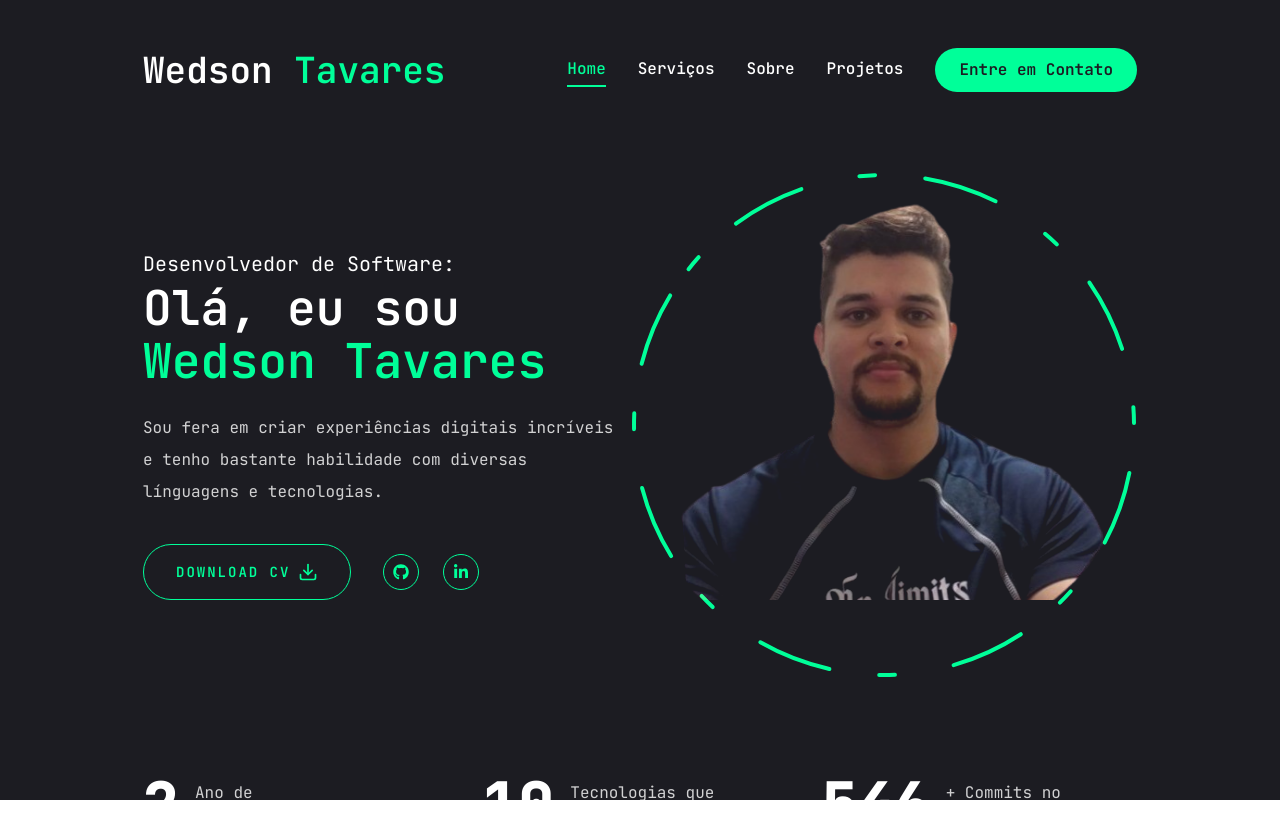
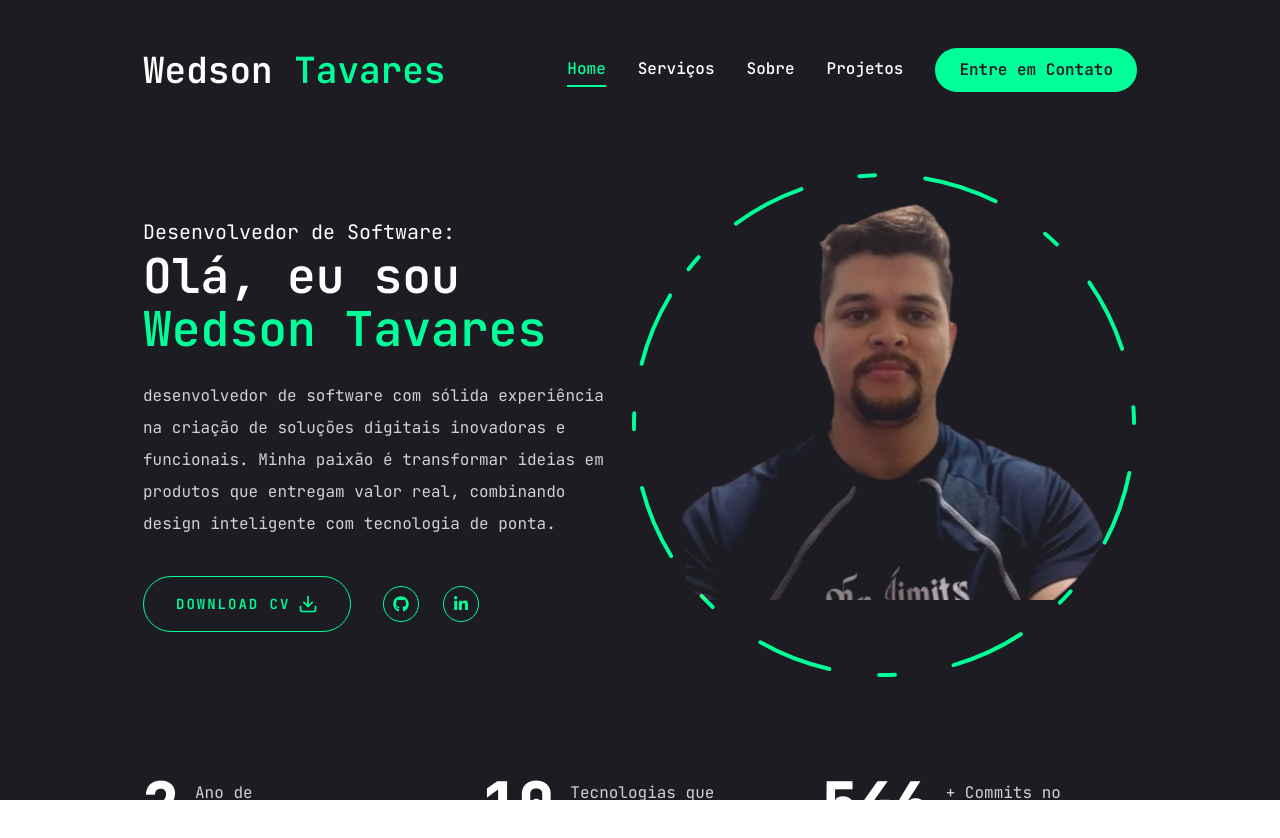
Before and after one commit to WedsonTavares/fullstack, a Next.js app: page / in a window 1280 px wide. Shown: the top 838 px of the page. Built offline with nearby package versions, Linux system fonts and the light colour scheme.

Commit message:
fix hero

```diff
--- a/app/page.jsx
+++ b/app/page.jsx
@@ -15,8 +15,7 @@ export default function Home() {
           <div className="text-center xl:text-left order-2 xl:order-none">
             <span className="text-xl">Desenvolvedor de Software:</span>
             <h1 className="h2 mb-6">Olá, eu sou <br /><span className="text-accent">Wedson Tavares</span></h1>
-            <p className="max-w-[500px] mb-9 text-white/80">Sou fera em criar experiências digitais incríveis e tenho bastante
-              habilidade com diversas línguagens e tecnologias.</p>
+            <p className="max-w-[500px] mb-9 text-white/80">desenvolvedor de software com sólida experiência na criação de soluções digitais inovadoras e funcionais. Minha paixão é transformar ideias em produtos que entregam valor real, combinando design inteligente com tecnologia de ponta.</p>
             {/* btn */}
             <div className="flex flex-col xl:flex-row items-center gap-8">
               <Button
```
